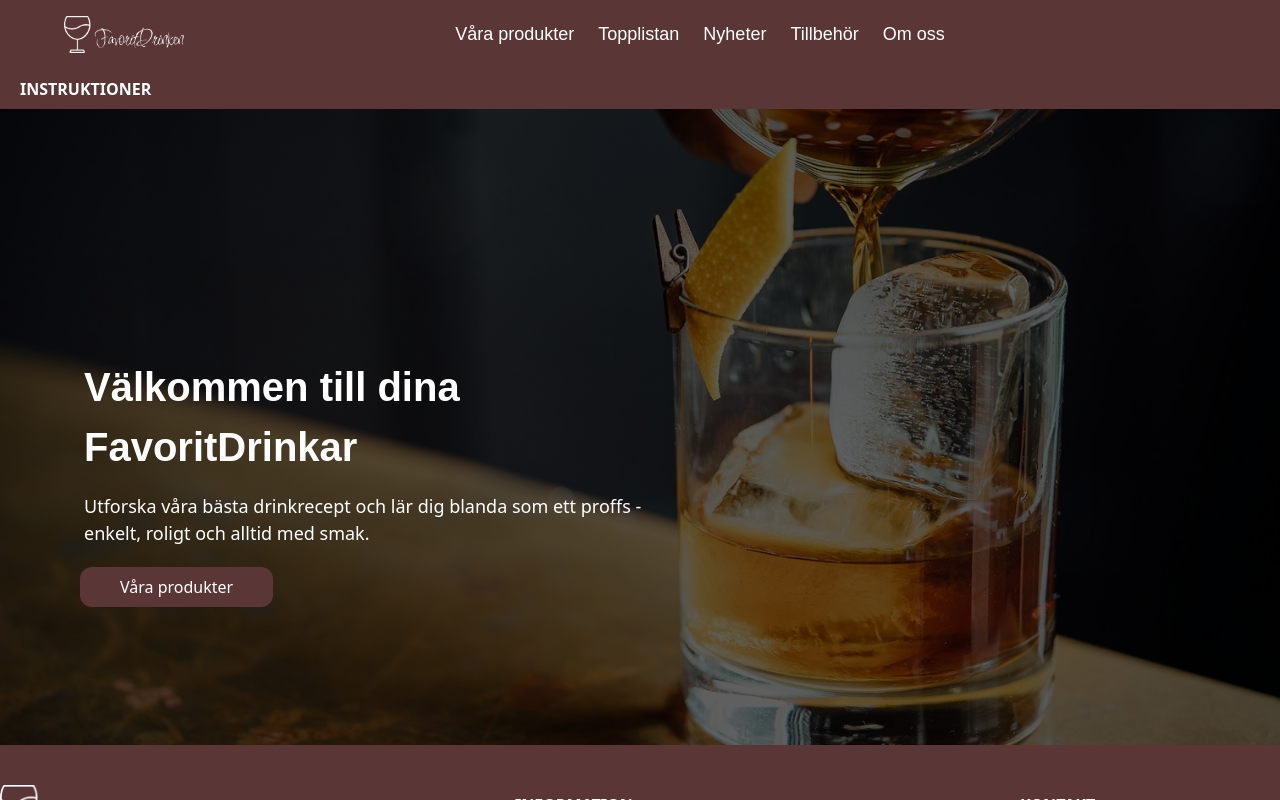
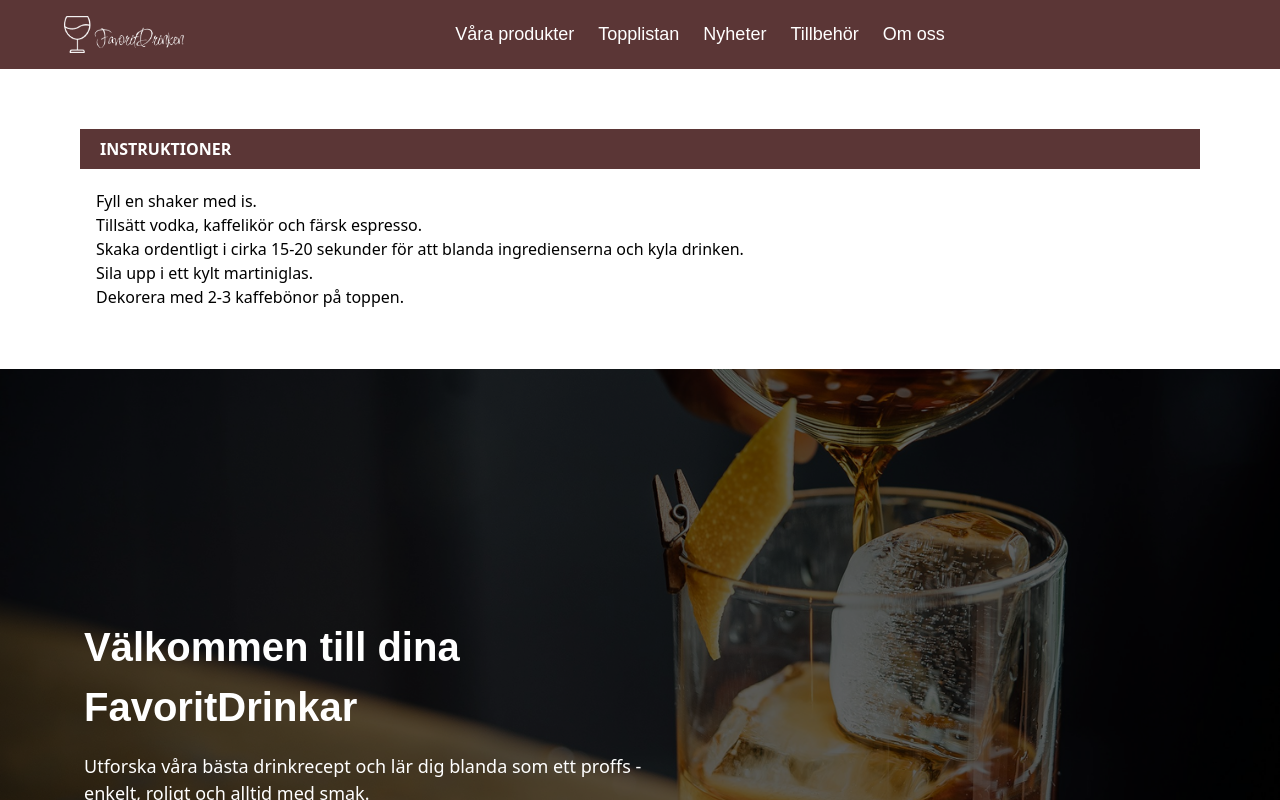
Before and after one commit to Topler97/Examensarbete, a Next.js app: page / in a window 1280 px wide. Shown: the top 800 px of the page. Built offline with nearby package versions, Linux system fonts and the light colour scheme.

Commit message:
created intstructions component

```diff
--- a/app/components/Instructions.jsx
+++ b/app/components/Instructions.jsx
@@ -2,12 +2,18 @@
 
 export const Instructions = () => {
     return(
-        <section>
+        <section className="my-15 lg:mx-20">
             <div className="bg-primary text-white uppercase font-bold flex justify-center py-2 md:justify-start md:pl-5">
                 <h3>Instruktioner</h3>
             </div>
-            <div>
-
+            <div className="mx-4 pt-5">
+                <ul>
+                    <li>Fyll en shaker med is.</li>
+                    <li>Tillsätt vodka, kaffelikör och färsk espresso.</li>
+                    <li>Skaka ordentligt i cirka 15-20 sekunder för att blanda ingredienserna och kyla drinken.</li>
+                    <li>Sila upp i ett kylt martiniglas.</li>
+                    <li>Dekorera med 2-3 kaffebönor på toppen.</li>
+                </ul>
             </div>
         </section>
     )
```
